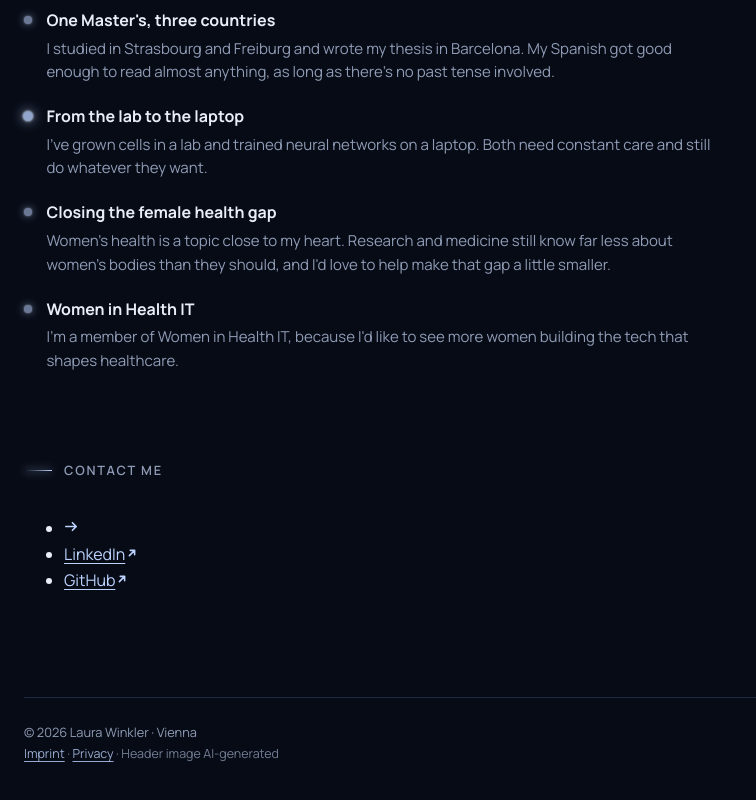
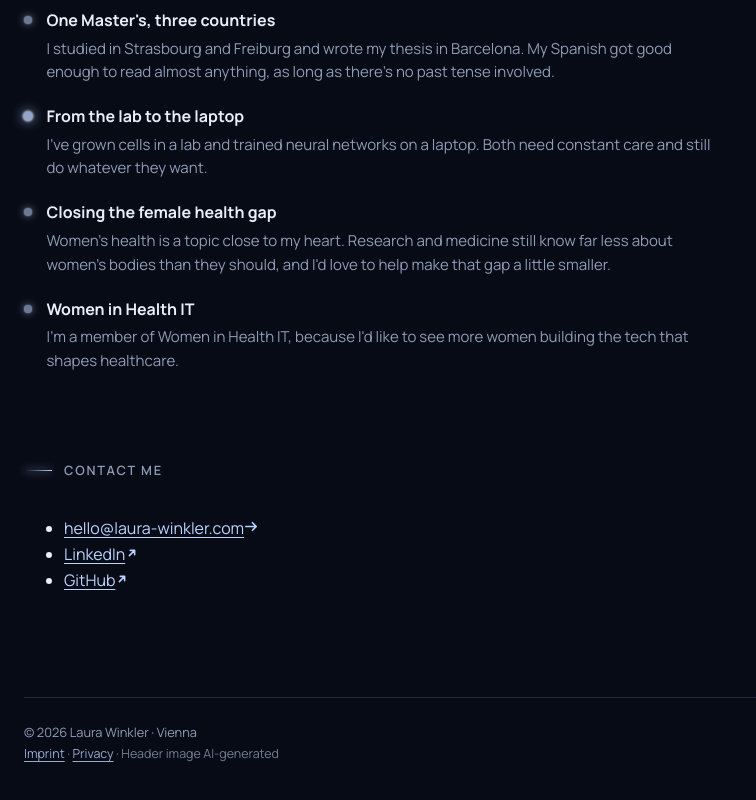
Before and after one commit to WinklerLaura/portfolio, a React (Vite) app: page / in a window 1280 px wide. Shown: the part 1866-2666 px from the top of the page, without its empty margins (0-756 px from the left). Built offline with nearby package versions, Linux system fonts and the light colour scheme.

Commit message:
Add contact email to profile data

```diff
--- a/src/data.ts
+++ b/src/data.ts
@@ -19,6 +19,7 @@ export const profile = {
   // Shown as: "<main> <when>" and "<place>" on a second line (on phones they flow together).
   status: { main: ["Currently on parental leave ·", "Open to new roles"], when: "from early 2027", place: "Vienna · Hybrid" },
   about: "I started in a wet lab, moved into computational neuroscience and machine learning, and spent over two years building the interface of an AI-powered fall detection system for care facilities. What I enjoy most is building prototypes, shaping look and feel, and making AI-driven products clear and usable.",
+  email: "hello@laura-winkler.com",
   linkedin: "https://www.linkedin.com/in/laura-winkler-dev",
   github: "https://github.com/WinklerLaura",
 };
```
